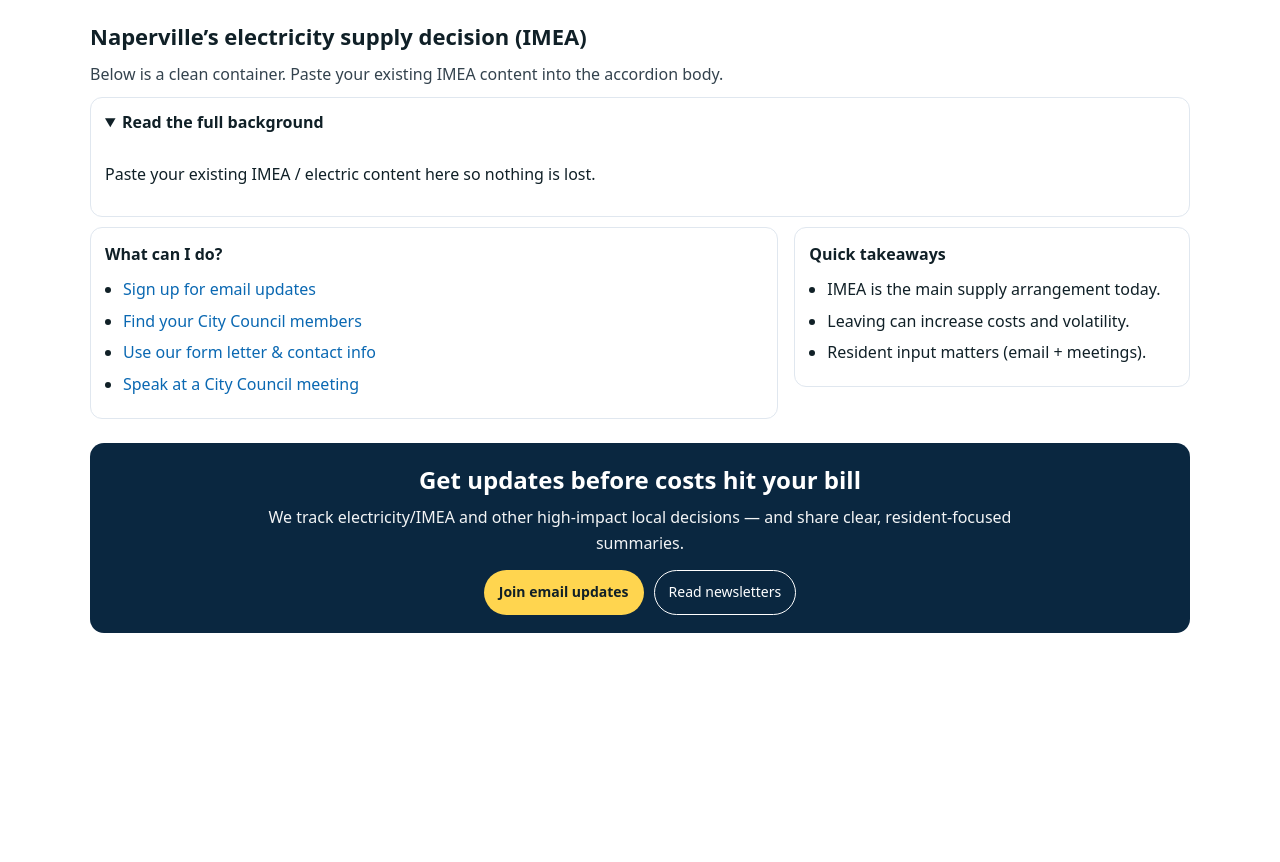
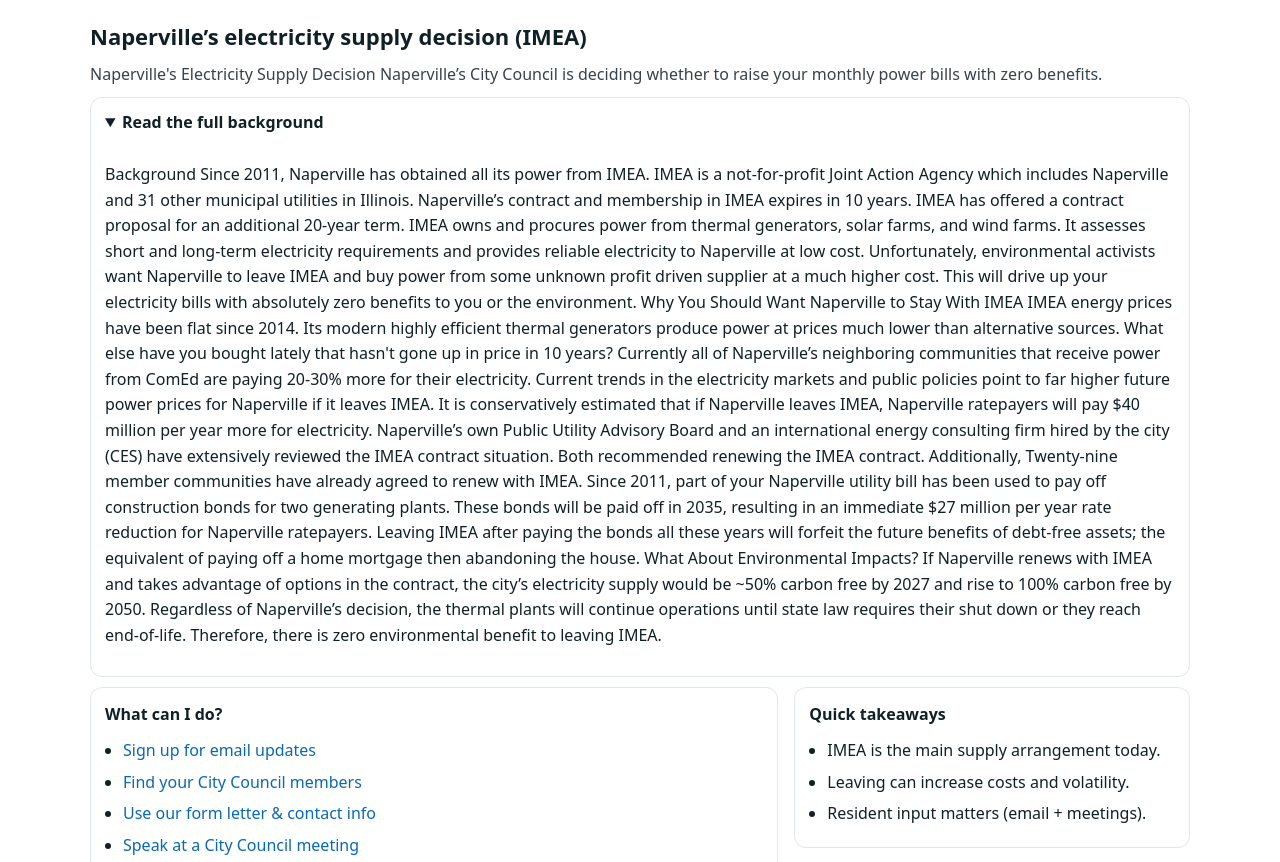
Before and after one commit to reloscott/AffordableNaperville, a plain HTML site: page index.html in a window 1280 px wide. Shown: the part 976-1838 px from the top of the page. Before the commit the page ends 1657 px from the top, so only its background shows below. Drawn offline with Linux system fonts and the light colour scheme.

Commit message:
Add files via upload

```diff
--- a/index.html
+++ b/index.html
@@ -282,13 +282,35 @@
     <!-- IMEA SECTION (PASTE YOUR EXISTING CONTENT HERE) -->
     <section class="an-section" id="imea">
       <h2>Naperville’s electricity supply decision (IMEA)</h2>
-      <div class="an-muted">Below is a clean container. Paste your existing IMEA content into the accordion body.</div>
+      <div class="an-muted">Naperville's Electricity Supply Decision
+Naperville’s City Council is deciding whether to raise your monthly power bills with zero benefits.</div>
 
       <details class="an-accordion" open>
         <summary>Read the full background</summary>
         <div class="an-body">
           <!-- PASTE YOUR EXISTING HOMEPAGE IMEA TEXT HERE -->
-          <p>Paste your existing IMEA / electric content here so nothing is lost.</p>
+          <p>Background
+Since 2011, Naperville has obtained all its power from IMEA. IMEA is a not-for-profit Joint Action Agency which includes Naperville and 31 other municipal utilities in Illinois.
+
+Naperville’s contract and membership in IMEA expires in 10 years. IMEA has offered a contract proposal for an additional 20-year term. IMEA owns and procures power from thermal generators, solar farms, and wind farms. It assesses short and long-term electricity requirements and provides reliable electricity to Naperville at low cost.
+
+Unfortunately, environmental activists want Naperville to leave IMEA and buy power from some unknown profit driven supplier at a much higher cost. This will drive up your electricity bills with absolutely zero benefits to you or the environment.
+
+Why You Should Want Naperville to Stay With IMEA
+IMEA energy prices have been flat since 2014. Its modern highly efficient thermal generators produce power at prices much lower than alternative sources. What else have you bought lately that hasn't gone up in price in 10 years?
+
+Currently all of Naperville’s neighboring communities that receive power from ComEd are paying 20-30% more for their electricity.
+
+Current trends in the electricity markets and public policies point to far higher future power prices for Naperville if it leaves IMEA. It is conservatively estimated that if Naperville leaves IMEA, Naperville ratepayers will pay $40 million per year more for electricity.
+
+Naperville’s own Public Utility Advisory Board and an international energy consulting firm hired by the city (CES) have extensively reviewed the IMEA contract situation. Both recommended renewing the IMEA contract. Additionally, Twenty-nine member communities have already agreed to renew with IMEA.
+
+Since 2011, part of your Naperville utility bill has been used to pay off construction bonds for two generating plants. These bonds will be paid off in 2035, resulting in an immediate $27 million per year rate reduction for Naperville ratepayers. Leaving IMEA after paying the bonds all these years will forfeit the future benefits of debt-free assets; the equivalent of paying off a home mortgage then abandoning the house.
+
+What About Environmental Impacts?
+If Naperville renews with IMEA and takes advantage of options in the contract, the city’s electricity supply would be ~50% carbon free by 2027 and rise to 100% carbon free by 2050.
+
+Regardless of Naperville’s decision, the thermal plants will continue operations until state law requires their shut down or they reach end-of-life. Therefore, there is zero environmental benefit to leaving IMEA.</p>
         </div>
       </details>
 
```
